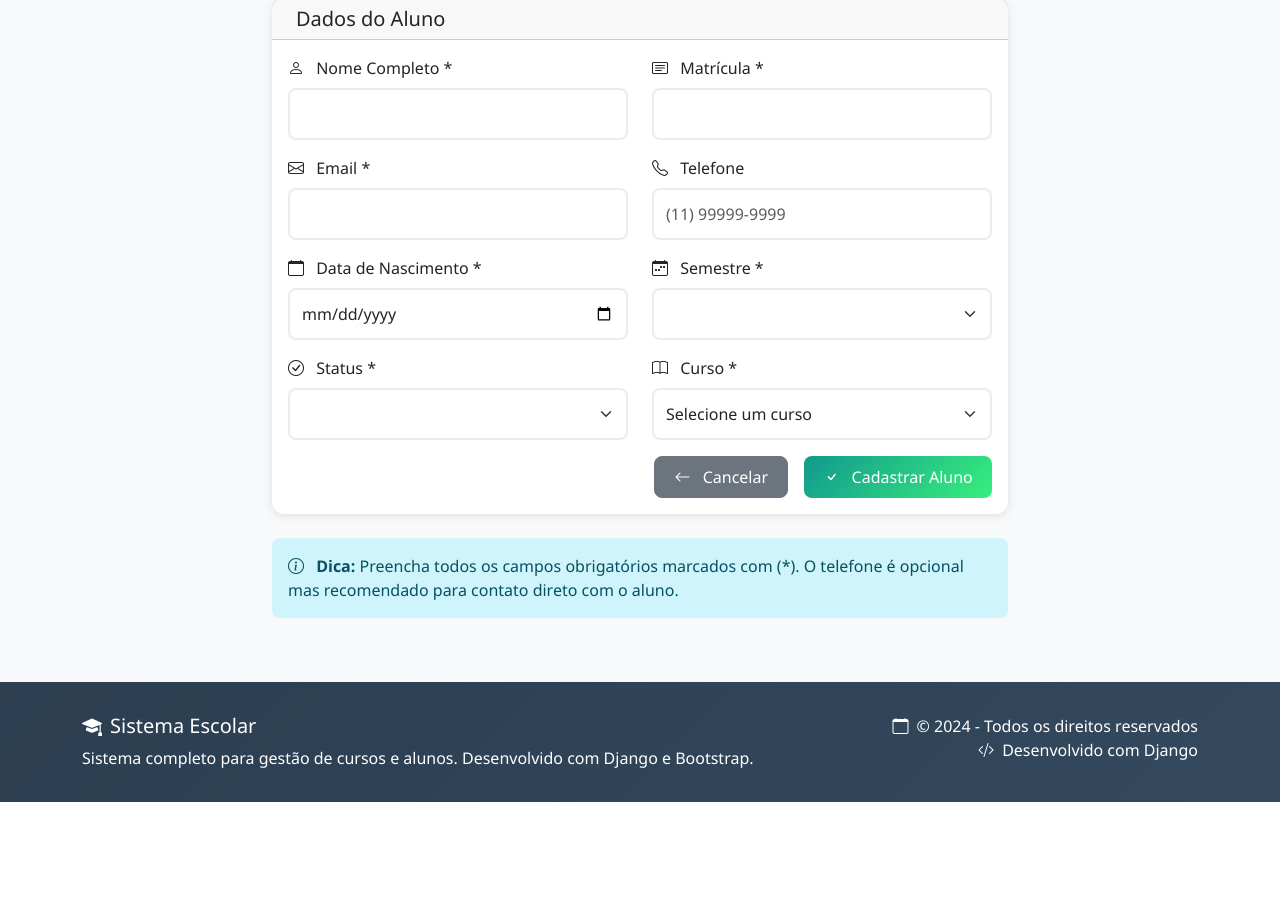
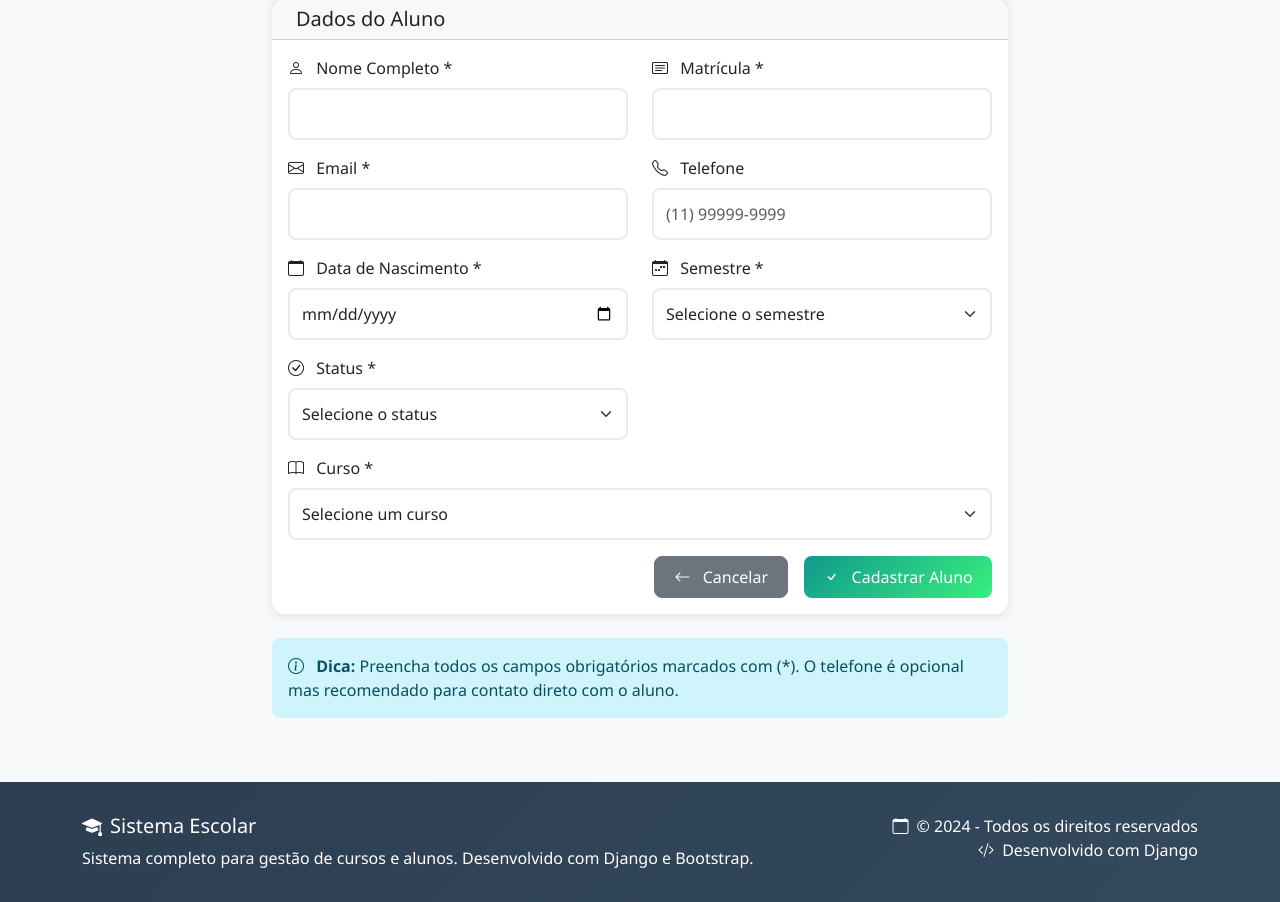
Before and after one commit to Douglas-Lopesq/escola_project, a Django app: template templates/core/aluno_form.html in a window 1280 px wide. Shown: the part 271-1173 px from the top of the page. Before the commit the page ends 1073 px from the top, so only its background shows below. Run offline with Django 3.2, Linux system fonts and the light colour scheme; the template is opened without the code that fills it, so the values that code supplies are empty.

Commit message:
correções de bugs

```diff
--- a/escola_project/settings.py
+++ b/escola_project/settings.py
@@ -39,6 +39,7 @@ INSTALLED_APPS = [
     'django.contrib.staticfiles',
     'core',
     'people',
+    'widget_tweaks',
 ]
 
 MIDDLEWARE = [
--- a/templates/core/aluno_form.html
+++ b/templates/core/aluno_form.html
@@ -83,33 +83,37 @@
                                     Semestre *
                                 </label>
                                 <select class="form-select" id="semestre" name="semestre" required>
-                                    {% for value, label in aluno.SEMESTRE_CHOICES %}
-                                        <option value="{{ value }}"
-                                                {% if aluno.semestre == value %}selected{% endif %}>
-                                            {{ label }}
-                                        </option>
-                                    {% endfor %}
+                                    <option value="">Selecione o semestre</option>
+                                    <option value="1" {% if aluno.semestre == 1 %}selected{% endif %}>1º Semestre</option>
+                                    <option value="2" {% if aluno.semestre == 2 %}selected{% endif %}>2º Semestre</option>
+                                    <option value="3" {% if aluno.semestre == 3 %}selected{% endif %}>3º Semestre</option>
+                                    <option value="4" {% if aluno.semestre == 4 %}selected{% endif %}>4º Semestre</option>
+                                    <option value="5" {% if aluno.semestre == 5 %}selected{% endif %}>5º Semestre</option>
+                                    <option value="6" {% if aluno.semestre == 6 %}selected{% endif %}>6º Semestre</option>
+                                    <option value="7" {% if aluno.semestre == 7 %}selected{% endif %}>7º Semestre</option>
+                                    <option value="8" {% if aluno.semestre == 8 %}selected{% endif %}>8º Semestre</option>
+                                    <option value="9" {% if aluno.semestre == 9 %}selected{% endif %}>9º Semestre</option>
+                                    <option value="10" {% if aluno.semestre == 10 %}selected{% endif %}>10º Semestre</option>
                                 </select>
                             </div>
-                        </div>
 
-                        <div class="row">
                             <div class="col-md-6 mb-3">
                                 <label for="status" class="form-label">
                                     <i class="bi bi-check-circle me-2"></i>
                                     Status *
                                 </label>
                                 <select class="form-select" id="status" name="status" required>
-                                    {% for value, label in aluno.STATUS_CHOICES %}
-                                        <option value="{{ value }}"
-                                                {% if aluno.status == value %}selected{% endif %}>
-                                            {{ label }}
-                                        </option>
-                                    {% endfor %}
+                                    <option value="">Selecione o status</option>
+                                    <option value="ativo" {% if aluno.status == 'ativo' %}selected{% endif %}>Ativo</option>
+                                    <option value="inativo" {% if aluno.status == 'inativo' %}selected{% endif %}>Inativo</option>
+                                    <option value="desvinculado" {% if aluno.status == 'desvinculado' %}selected{% endif %}>Desvinculado</option>
+                                    <option value="formado" {% if aluno.status == 'formado' %}selected{% endif %}>Formado</option>
                                 </select>
                             </div>
+                        </div>
 
-                            <div class="col-md-6 mb-3">
+                        <div class="row">
+                            <div class="col-md-12 mb-3">
                                 <label for="curso" class="form-label">
                                     <i class="bi bi-book me-2"></i>
                                     Curso *
--- a/templates/core/home.html
+++ b/templates/core/home.html
@@ -39,8 +39,8 @@
         <div class="col-md-4 mb-4">
             <div class="stats-card" style="background: linear-gradient(135deg, #11998e 0%, #38ef7d 100%);">
                 <div class="stats-number">{{ total_alunos }}</div>
-                <h4><i class="bi bi-people-fill me-2"></i>Alunos Ativos</h4>
-                <p class="mb-0">Total de alunos matriculados</p>
+                <h4><i class="bi bi-people-fill me-2"></i>Alunos</h4>
+                <p class="mb-0">Total de alunos no sistema</p>
                 <a href="{% url 'aluno_list' %}" class="btn btn-light mt-3">
                     <i class="bi bi-eye me-2"></i>Ver Todos
                 </a>
```
Also changed, not shown: core/views.py (+15 -9 lines).
